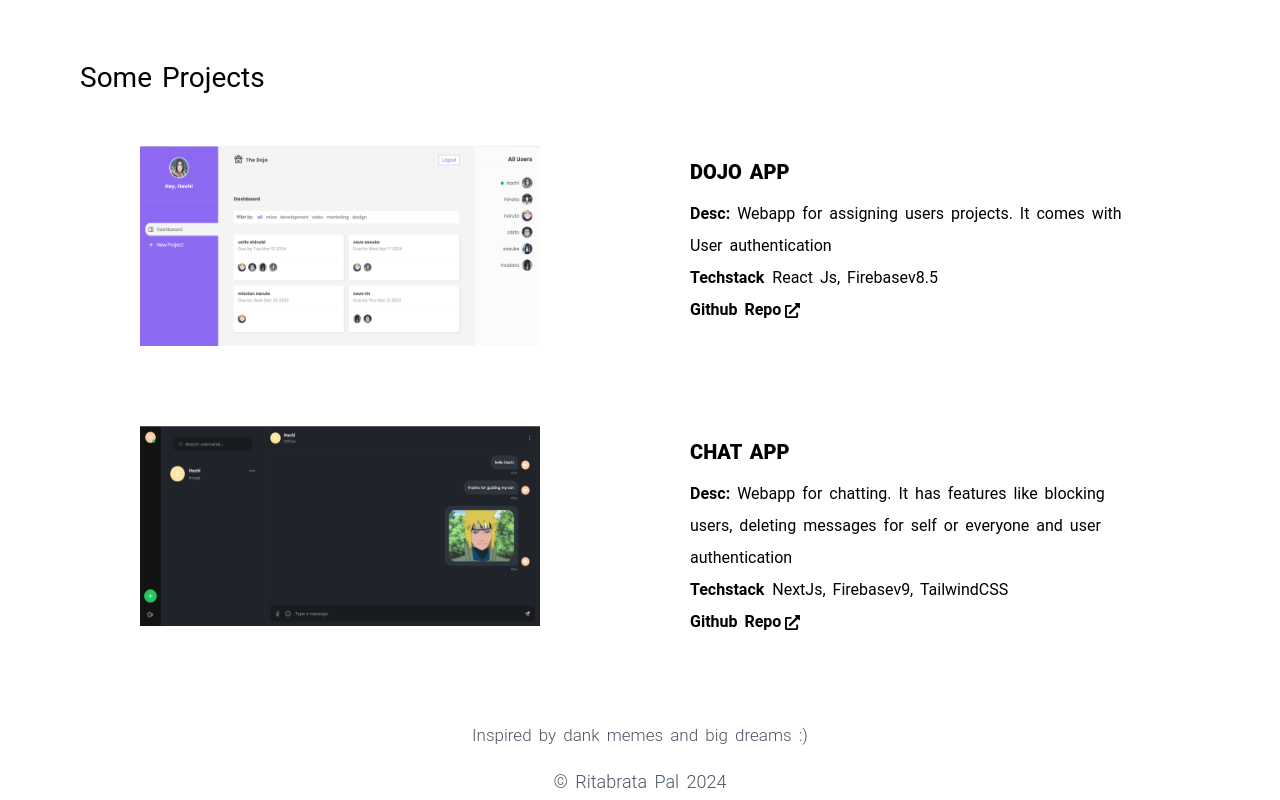
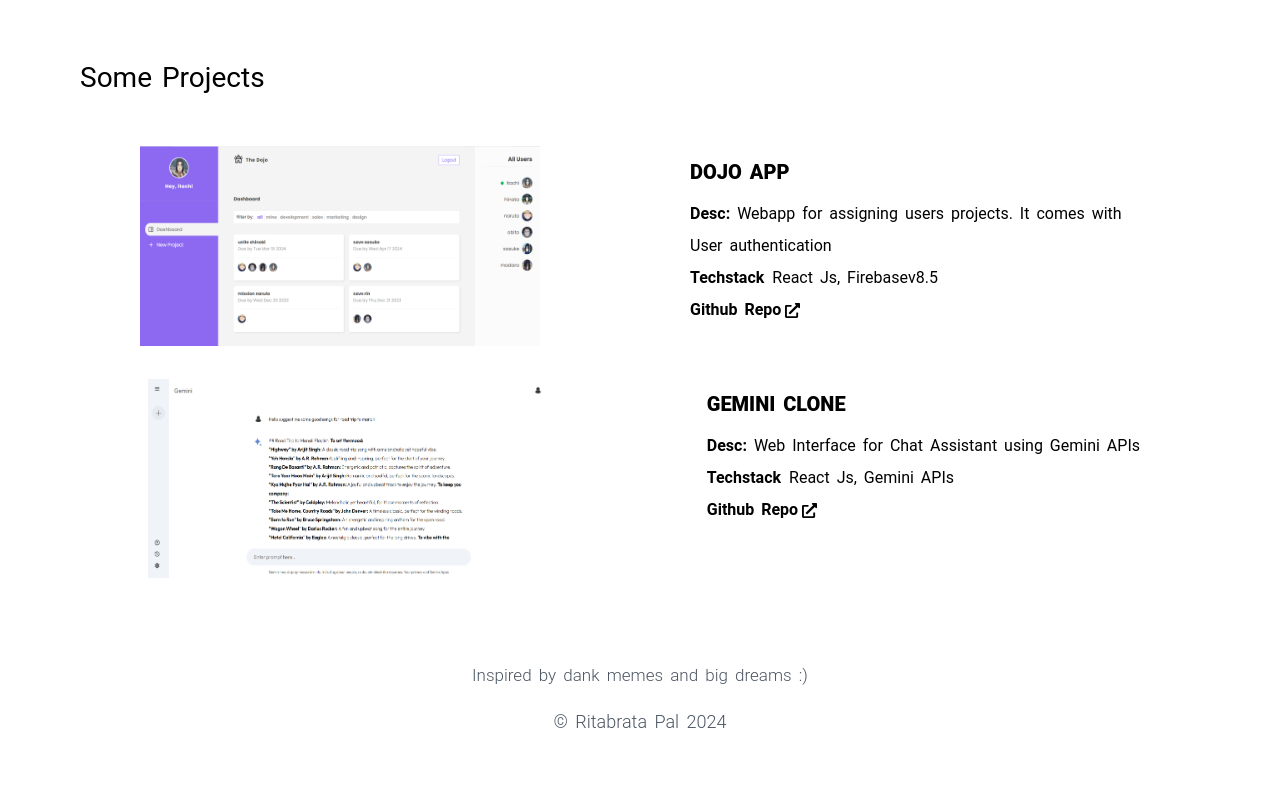
Before and after one commit to rito3668/ritabratapal, a React (Create React App) app: page /resume in a window 1280 px wide. Shown: the part 792-1592 px from the top of the page. After the commit the page ends 1532 px from the top, so only its background shows below. Built offline with nearby package versions, Linux system fonts and the light colour scheme.

Commit message:
commit for final presentation

```diff
--- a/src/Home.js
+++ b/src/Home.js
@@ -8,7 +8,7 @@
 import html from './assets/HTML5_logo_and_wordmark.svg.png'
 export default function Home() {
   const [text] = useTypewriter({
-    words:['Ritabrata','a Frontend Developer','an Engineering Student','a dog lover'],
+    words:['Ritabrata','a Frontend Developer','an Engineering Student'],
     loop:{}
   })
 
@@ -33,11 +33,11 @@
           {/* left div */}
           <div className='p-4'>
             <h2 className='text-2xl md:text-3xl mb-4 font-medium'>Hi there!</h2>
-            <p className='text-[15px] md:text-[18px]'>My name is Ritabrata Pal. I am currently pursuing B.E/B.Tech from National Institute of Technolodgy, Meghalaya  and have been working on Fullstack Development on Mern Stack. I am passionate about Development, Blockchain, and Web3. I love to work with NextJs and TailwindCSS.</p>
+            <p className='text-[15px] md:text-[18px]'>My name is Ritabrata Pal. I am currently pursuing B.Tech in Computer Science and Engineering from National Institute of Technology, Meghalaya  and have been working on Fullstack Development on Mern Stack. I am passionate about Development, Data Structures and Algorithms. I love to work with NextJs and TailwindCSS.</p>
             <div>
               <p className='mb-2'>Currently, I am:</p>
               <ul className='ml-4 text-[15px] md:text-[18px]'>
-                <li>Learning NextJs and Typescript</li>
+                <li>Learning NextJs</li>
                 <li>Learning about Fullstack development</li>
                 <li>Learning about Data strcutures and algorithms</li>
               </ul>
--- a/src/Resume.js
+++ b/src/Resume.js
@@ -2,6 +2,7 @@
 import NITM from './assets/NITM.jpg'
 import Chat from './assets/chat.png'
 import Project from './assets/project.png'
+import Gemini from './assets/gemini.png'
 import { FaExternalLinkAlt } from "react-icons/fa";
 export default function Resume() {
   return (
@@ -30,13 +31,13 @@
                     <a target='_blank' href="https://github.com/rito3668/project-management" className='md:flex items-center gap-1 hover:text-blue-700 inline-flex mx-auto '>Github Repo <FaExternalLinkAlt size={15}/></a>
                 </div>
             </div>
-            <div className='mt-20 max-w-[1000px] mx-auto md:flex text-center md:text-left gap-[150px] items-start'>
-                <img src={Chat} alt="logo" className='w-[350px] h-[174px] lg:w-[400px] lg:h-[200px] mx-auto' />
+            <div className='mt-8 max-w-[1000px] mx-auto block text-center md:text-left md:flex gap-[150px] items-start'>
+                <img src={Gemini} alt="logo" className='w-[350px] h-[174px] lg:w-[400px] lg:h-[200px] mx-auto' />
                 <div className='mt-0'>
-                    <h1 className='text-xl font-extrabold my-3'>CHAT APP</h1>
-                    <h2 className='font-normal'><span className='font-semibold'>Desc:</span> Webapp for chatting. It has features like blocking users, deleting messages for self or everyone and user authentication</h2>
-                    <h2 className='font-normal'><span className='font-semibold mr-2'>Techstack</span>NextJs, Firebasev9, TailwindCSS</h2>
-                    <a target='_blank' href="https://github.com/rito3668/next-firebase-chatapp" className='md:flex items-center inline-flex mx-auto gap-1 hover:text-blue-700'>Github Repo <FaExternalLinkAlt size={15}/></a>
+                    <h1 className='text-xl font-extrabold my-3'>GEMINI CLONE</h1>
+                    <h2 className='font-normal'><span className='font-semibold'>Desc:</span> Web Interface for Chat Assistant using Gemini APIs</h2>
+                    <h2 className='font-normal'><span className='font-semibold mr-2'>Techstack</span>React Js, Gemini APIs</h2>
+                    <a target='_blank' href="https://github.com/rito3668/GeminiApp" className='md:flex items-center gap-1 hover:text-blue-700 inline-flex mx-auto '>Github Repo <FaExternalLinkAlt size={15}/></a>
                 </div>
             </div>
         </div>
```
Also changed, not shown: src/assets/gemini.png (added).
